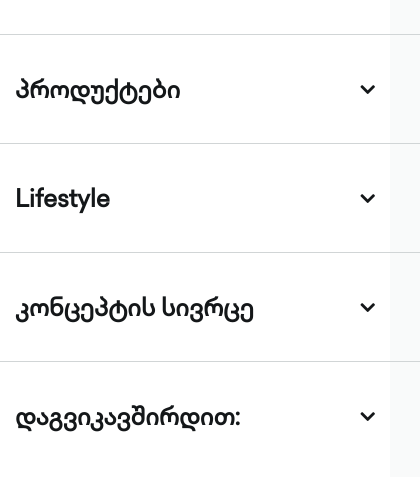
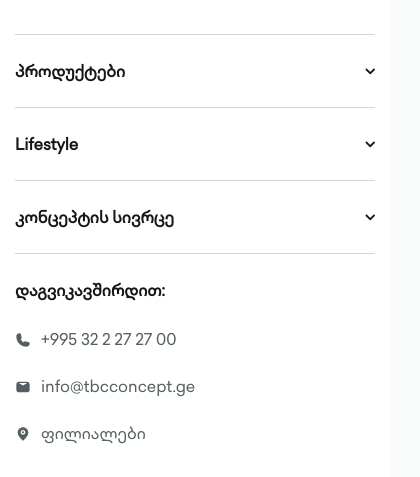
Before and after one commit to bmagnaradze/Tbcconcept-copy, a website with bundled scripts: page index.html in a window 390 px wide. Shown: the part 4690-5167 px from the top of the page, 420 px wide, since content can reach past the window. Built offline with nearby package versions, Linux system fonts and the light colour scheme.

Commit message:
Footer fixed

```diff
--- a/components/footer/footer.css
+++ b/components/footer/footer.css
@@ -19,9 +19,12 @@
   grid-column-gap: 16px;
   grid-row-gap: 16px;
   grid-template-rows: auto;
-  grid-template-columns: 1fr 1fr 1fr 1fr;
+  grid-template-columns: 1fr 1fr 1fr;
   grid-auto-columns: 1fr;
   display: grid;
+}
+.footer_sec {
+  display: flex;
 }
 
 .footer_main-col {
@@ -38,6 +41,19 @@
     text-decoration: underline;
     color: inherit;
   }
+}
+
+.footer_contac-sec {
+  color: #141719;
+  padding-bottom: 24px;
+  font-weight: 700;
+  cursor: pointer;
+}
+.footer_contac-list {
+  grid-row-gap: 20px;
+  flex-direction: column;
+  align-items: flex-start;
+  display: flex;
 }
 
 .footer_dropdown-toggle {
@@ -144,10 +160,19 @@
     flex-direction: column;
     display: flex;
   }
-  .footer_main-col {
-    margin-left: -45px;
-    margin-right: -45px;
+  .footer_sec {
+    flex-direction: column;
   }
+
+  .footer_contac-sec {
+    padding: 36px 0px;
+    font-size: 24px;
+    line-height: 1.5;
+  }
+  .footer_social {
+    font-size: 24px;
+  }
+
   .footer_dropdown {
     border-top: 1px solid #d1d5d6;
   }
@@ -155,7 +180,7 @@
     grid-column-gap: 36px;
     justify-content: space-between;
     align-items: center;
-    padding: 36px 45px;
+    padding: 36px 0px;
     font-size: 24px;
     line-height: 1.5;
     display: flex;
@@ -163,8 +188,7 @@
   .footer_dropdown-list {
     grid-row-gap: 24px;
     padding-bottom: 36px;
-    padding-left: 45px;
-    padding-right: 45px;
+
     display: none;
   }
 
@@ -193,3 +217,17 @@
     order: -1;
   }
 }
+
+@media screen and (max-width: 479px) {
+  .footer_contac-sec {
+    font-size: 16px;
+  }
+  .footer_social {
+    font-size: 16px;
+  }
+  .footer_dropdown-toggle,
+  .footer_contac-sec {
+    padding: 24px 0px;
+    font-size: 16px;
+  }
+}
--- a/components/footer/footer.html
+++ b/components/footer/footer.html
@@ -28,6 +28,7 @@
   <div class="footer_main">
     <div class="p_global">
       <div class="container">
+        <div class="footer_sec">
           <div class="footer_main-inner">
             <div class="footer_main-col">
               <div class="footer_dropdown">
@@ -68,14 +69,15 @@
               </div>
             </div>
 
+
+          </div>
           <div class="footer_contact">
             <div class="footer_main-col">
               <div class="footer_dropdown">
-                <div class="footer_dropdown-toggle">
+                <div class="footer_contac-sec">
                   <div class="d_cursor">დაგვიკავშირდით:</div>
-                  <div class="footer_dropdown-arrow "></div>
                 </div>
-                <nav class="footer_dropdown-list">
+                <nav class="footer_contac-list">
                   <a href="#" class="footer_conect"> <img src="../../images/phone.svg" /> +995 32 2 27 27 00</a>
                   <a href="#" class="footer_conect"> <img src="../../images/mail.svg" /> info@tbcconcept.ge</a>
                   <a href="#" class="footer_conect"><img src="../../images/location.svg" /> ფილიალები</a>
@@ -100,7 +102,6 @@
           </div>
         </div>
       </div>
-
     </div>
   </div>
   <div class="footer_bottom">
```
Lines whose indentation alone changed are shown as unchanged.
